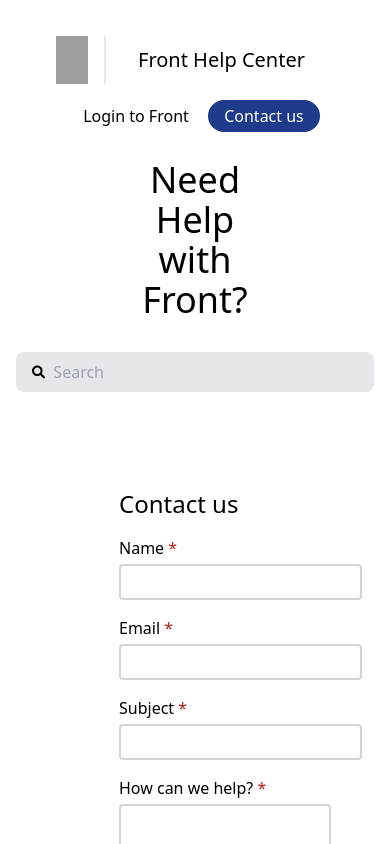
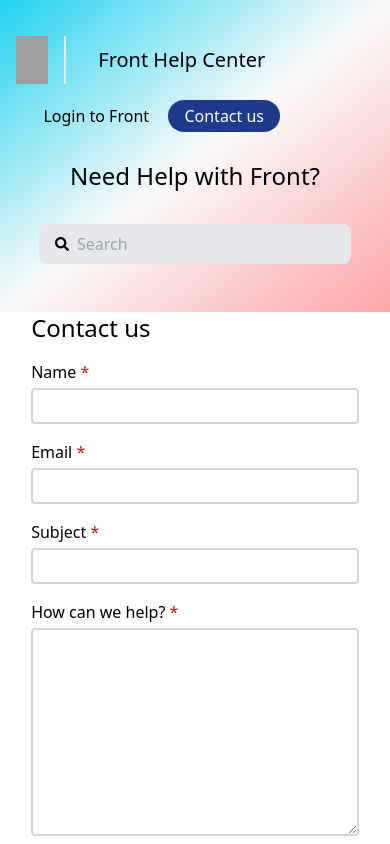
Before and after one commit to Lupleg/Interns-Build, a React (Create React App) app: page /contact in a window 390 px wide. Shown: the top 844 px of the page. Built offline with nearby package versions, Linux system fonts and the light colour scheme; grey boxes are pictures that could not be loaded.

Commit message:
Responsiveness is improved

```diff
--- a/src/components/Contact/ContactNav.jsx
+++ b/src/components/Contact/ContactNav.jsx
@@ -3,8 +3,8 @@ import { FaSearch } from 'react-icons/fa'
 
 function ContactNav() {
   return (
-    <div className='py-8'>
-      <div className='flex flex-wrap justify-between items-center h-14 lg:w-8/12 md:w-9/12 sm:w-4/5 w-5/6  lg:ml-52 md:ml-32 sm:ml-20 ml-14 '>
+    <div className='py-8  mx-auto bg-gradient-to-br from-cyan-400 via-zinc-50 to-red-300 pb-12'>
+      <div className='flex flex-wrap justify-between items-center h-14 w-11/12 lg:w-3/5 mx-auto '>
         <div className='flex flex items-center h-full min-w-max'>
           <div className=' mr-8 flex items-center h-14' >
             <a href='#'>
@@ -30,10 +30,10 @@ function ContactNav() {
 
 
       <div className='mx-auto flex flex-col items-center justify-center w-full mt-8'>
-        <h1 className='text-center text-4xl font-medium pt-10 w-1/3'>Need Help with Front?</h1>
-        <div className='bg-gray-200 lg:w-2/5 md:w-4/5 sm:w-10/12 w-11/12 h-10 rounded-lg flex items-center mt-8 mx-auto px-4'>
+        <h1 className='text-center text-2xl sm:text-3xl md:text-4xl font-medium pt-10 w-4/5  md:w-1/3'>Need Help with Front?</h1>
+        <div className='bg-gray-200 lg:w-2/5 md:w-4/5 sm:w-10/12 w-4/5 h-10 rounded-lg flex items-center mt-8 mx-auto px-4'>
           <FaSearch size={14} className='mr-2' text-2xl transform scale-75/>
-          <input type="text" placeholder='Search' className='border-none bg-transparent focus:outline-none w-full'/ >
+          <input type="text" placeholder='Search' className='border-none bg-transparent focus:outline-none w-3/6'/>
         </div>
       </div>
     </div>
--- a/src/components/Contact/EmailForm.jsx
+++ b/src/components/Contact/EmailForm.jsx
@@ -6,8 +6,8 @@ const EmailForm = () => {
   return (
     <>
     <ContactNav />
-    <div className='w-4/5 mx-auto'>
-        <form className='lg:ml-52 lg:mr-56 py-8 mt-8 md:ml-40 md:mr-44 ml-20 mr-24' >
+    <div className=' w-11/12 mx-auto'>
+        <form className='mx-auto w-11/12 sm:w-3/5 sm:w-4/5' >
           <div className='text-2xl font-medium pb-4'>Contact us</div>
           <fieldset className='space-y-4 font-normal'>
             <div className='flex flex-col'>
```
